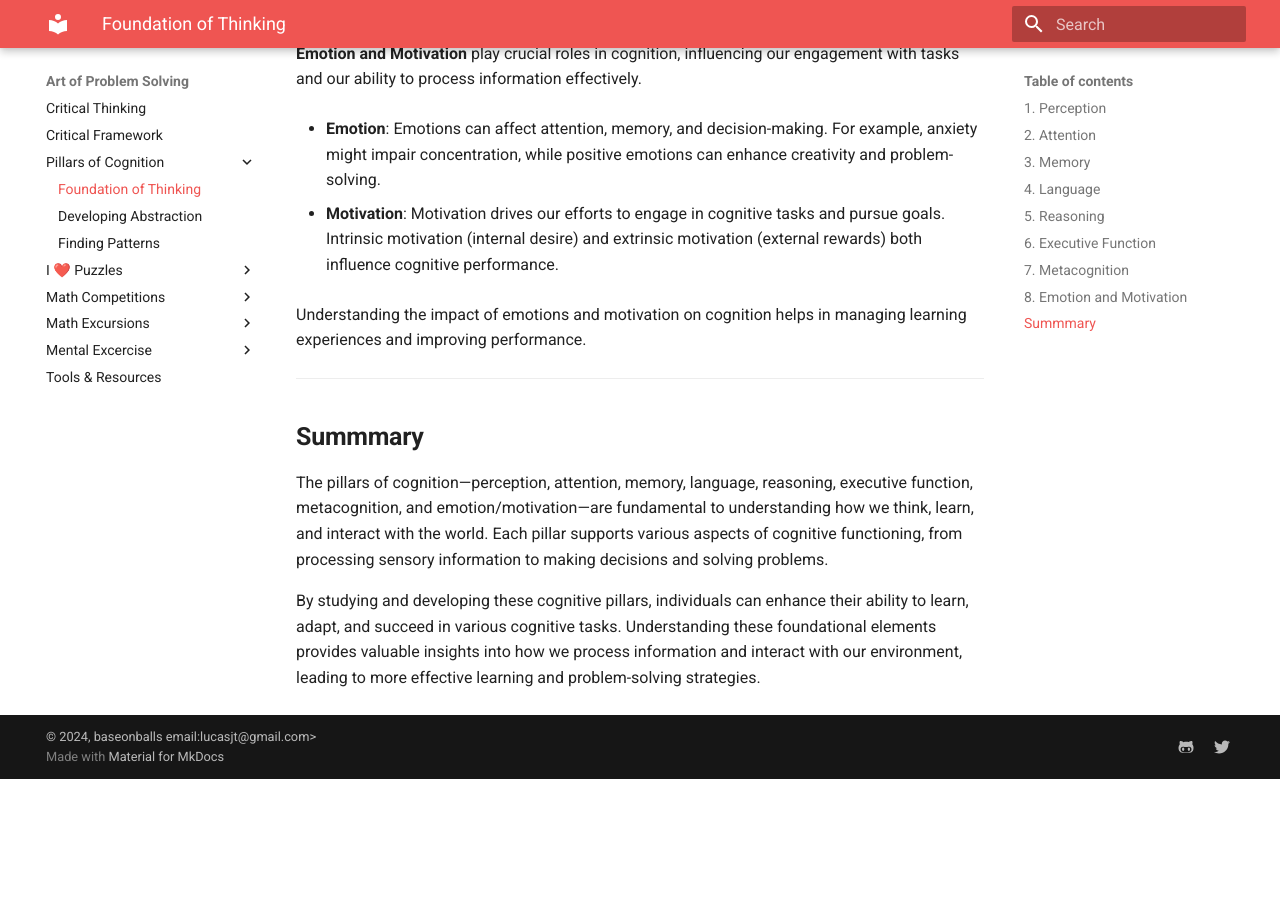
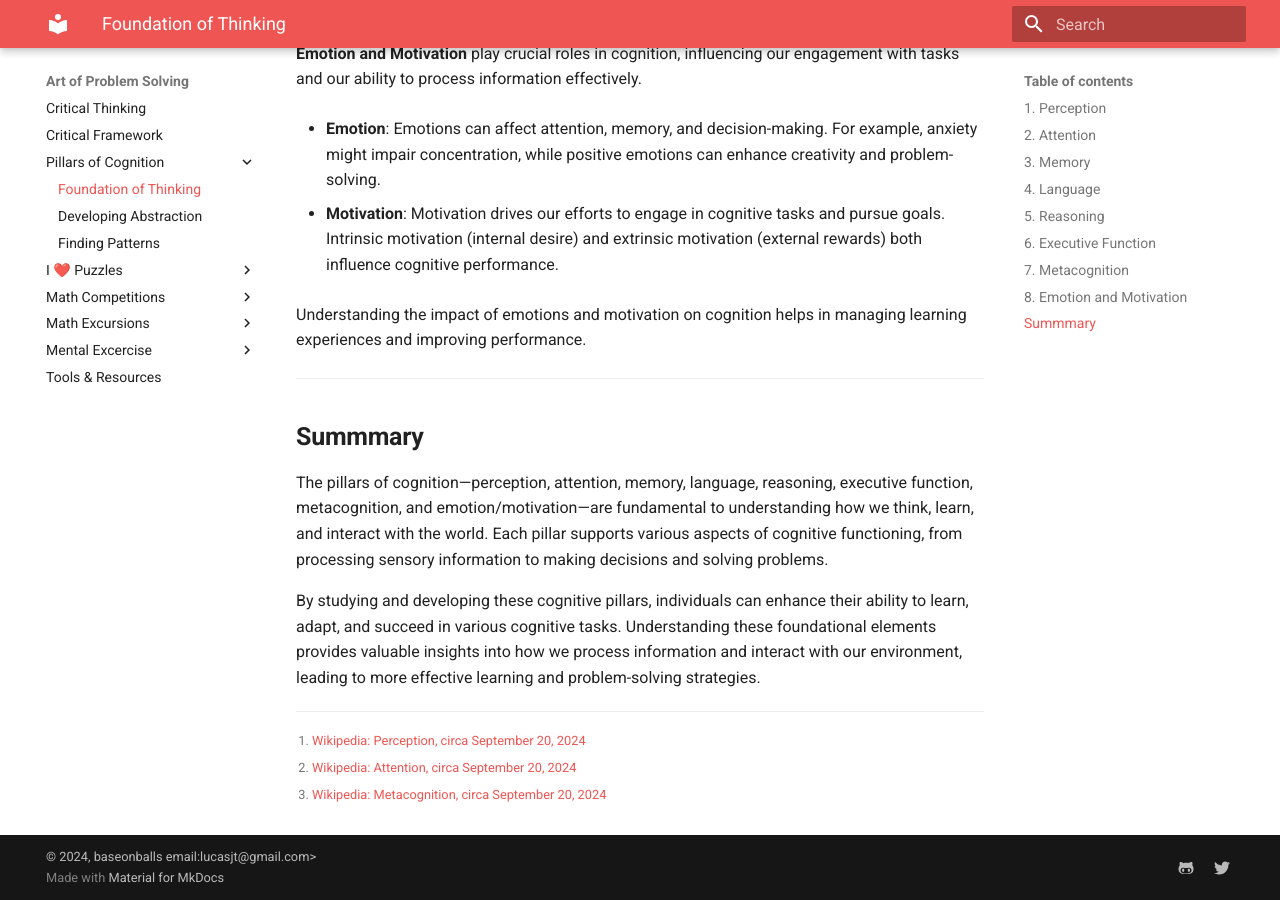
Before and after one commit to baseonballs/mpower-sitedocs, an MkDocs documentation site: the page built from site-docs/mathematics/critical-thinking/cognition/pillars-of-cognition.md, in a window 1280 px wide and 900 px high, scrolled down 3821 px. Built offline with MkDocs 1.6.1 and Material for MkDocs 9.7.7, drawn with Linux system fonts in a browser that asks for light colours; before the commit the page ends 4600 px from its top, so only the background shows below that; some of the changed lines change nothing that is shown.

Commit message:
Added footnote to cognition document.:

```diff
--- a/site-docs/mathematics/critical-thinking/cognition/pillars-of-cognition.md
+++ b/site-docs/mathematics/critical-thinking/cognition/pillars-of-cognition.md
@@ -4,7 +4,7 @@
 
 ## **1. Perception**
 
-**Perception** is the process of organizing and interpreting sensory information to form a meaningful understanding of the world. It is the foundation upon which higher cognitive processes are built.
+**Perception**[^1] is the process of organizing and interpreting sensory information to form a meaningful understanding of the world. It is the foundation upon which higher cognitive processes are built.
 
 - **Sensory Input**: Perception begins with sensory input—information received from the environment through our senses (sight, hearing, touch, taste, and smell). Our brain processes these inputs to create a coherent representation of our surroundings.
 
@@ -18,7 +18,7 @@
 
 ## **2. Attention**
 
-**Attention** is the cognitive process of focusing on specific stimuli or tasks while ignoring others. It is essential for processing information effectively and efficiently.
+**Attention[^2]** is the cognitive process of focusing on specific stimuli or tasks while ignoring others. It is essential for processing information effectively and efficiently.
 
 - **Selective Attention**: This involves focusing on one particular stimulus or task while excluding others. For example, concentrating on a conversation in a noisy room requires selective attention.
 
@@ -90,7 +90,7 @@
 
 ## **7. Metacognition**
 
-**Metacognition** is the awareness and understanding of one’s own cognitive processes. It involves thinking about thinking and regulating one’s cognitive strategies.
+**Metacognition[^3]** is the awareness and understanding of one’s own cognitive processes. It involves thinking about thinking and regulating one’s cognitive strategies.
 
 - **Self-Monitoring**: This involves assessing and reflecting on one’s own thought processes and understanding. For example, recognizing when you don’t understand a concept and seeking help.
 
@@ -119,3 +119,7 @@
 The pillars of cognition—perception, attention, memory, language, reasoning, executive function, metacognition, and emotion/motivation—are fundamental to understanding how we think, learn, and interact with the world. Each pillar supports various aspects of cognitive functioning, from processing sensory information to making decisions and solving problems.
 
 By studying and developing these cognitive pillars, individuals can enhance their ability to learn, adapt, and succeed in various cognitive tasks. Understanding these foundational elements provides valuable insights into how we process information and interact with our environment, leading to more effective learning and problem-solving strategies.
+
+[^1]: [Wikipedia: Perception, circa September 20, 2024](https://en.wikipedia.org/wiki/Perception)
+[^2]: [Wikipedia: Attention, circa September 20, 2024](https://en.wikipedia.org/wiki/Attention, circa September 20, 2024)
+[^3]: [Wikipedia: Metacognition, circa September 20, 2024](https://en.wikipedia.org/wiki/Metacognition, circa September 20, 2024)
```
